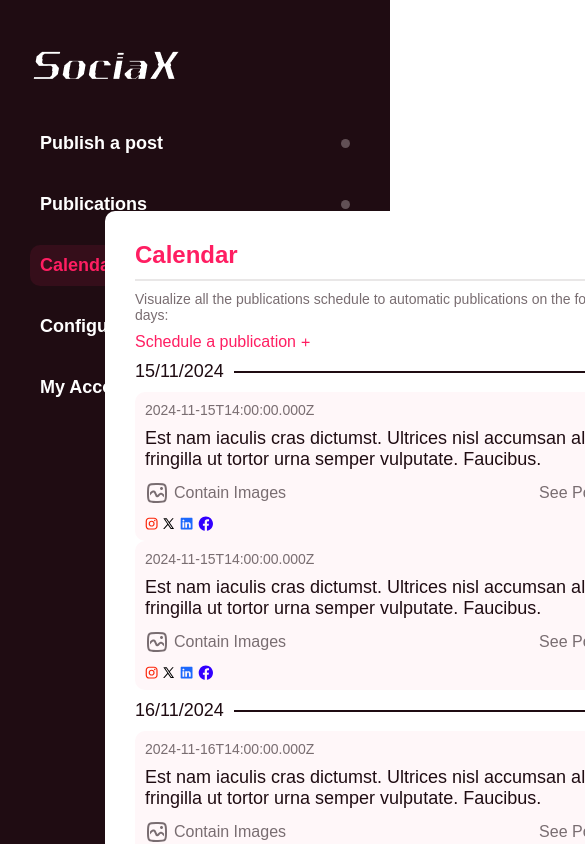
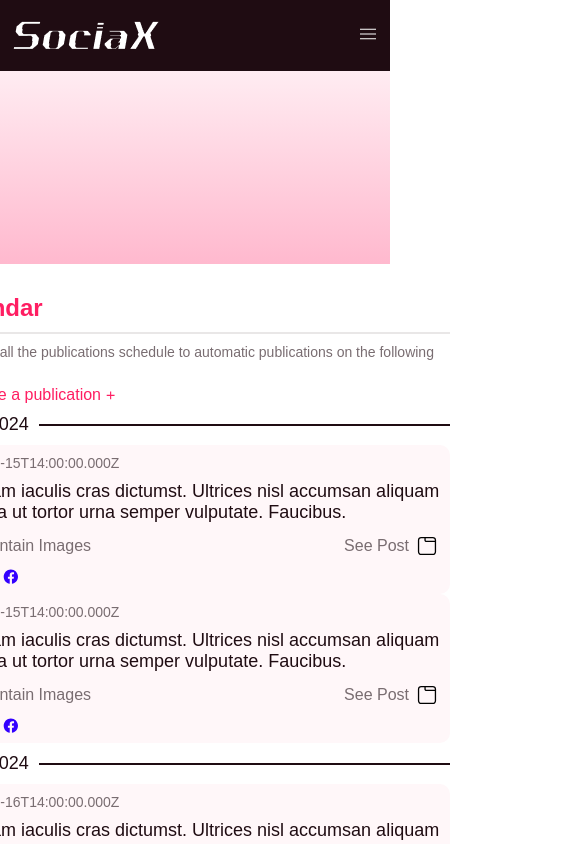
Before and after one commit to RiltonSM/sociax, a Next.js app: page /calendar in a window 390 px wide. Shown: the top 844 px of the page, 585 px wide, since content can reach past the window. Built offline with nearby package versions, Linux system fonts and the light colour scheme; a web font is replaced by a local one.

Commit message:
feat: add initial responsiveness to navbar

```diff
--- a/app/account/page.module.scss
+++ b/app/account/page.module.scss
@@ -6,6 +6,11 @@
     display: flex;
     align-items: center;
     justify-content: space-between;
+
+    @media (max-width: 768px) {
+        flex-direction: column;
+        background-image: linear-gradient($color-white, $color-primary);
+    }
 
     .title {
         font-size: 2.4rem;
--- a/app/calendar/page.module.scss
+++ b/app/calendar/page.module.scss
@@ -6,6 +6,11 @@
     display: flex;
     align-items: center;
     justify-content: space-between;
+
+    @media (max-width: 768px) {
+        flex-direction: column;
+        background-image: linear-gradient($color-white, $color-primary);
+    }
 
     .title {
         font-size: 2.4rem;
--- a/app/config/page.module.scss
+++ b/app/config/page.module.scss
@@ -6,6 +6,11 @@
     display: flex;
     align-items: center;
     justify-content: space-between;
+
+    @media (max-width: 768px) {
+        flex-direction: column;
+        background-image: linear-gradient($color-white, $color-primary);
+    }
 
     .title {
         font-size: 2.4rem;
--- a/app/publications/page.module.scss
+++ b/app/publications/page.module.scss
@@ -6,6 +6,11 @@
     display: flex;
     align-items: center;
     justify-content: space-between;
+
+    @media (max-width: 768px) {
+        flex-direction: column;
+        background-image: linear-gradient($color-white, $color-primary);
+    }
 
     .title {
         font-size: 2.4rem;
--- a/app/publish/page.module.scss
+++ b/app/publish/page.module.scss
@@ -6,6 +6,11 @@
     display: flex;
     align-items: center;
     justify-content: space-between;
+
+    @media (max-width: 768px) {
+        flex-direction: column;
+        background-image: linear-gradient($color-white, $color-primary);
+    }
 
     .title {
         font-size: 2.4rem;
--- /dev/null
+++ b/assets/icons/menu.tsx
@@ -0,0 +1,7 @@
+export default function MenuIcon() {
+    return (
+        <svg xmlns="http://www.w3.org/2000/svg" width="24" height="24" viewBox="0 0 24 24">
+            <path fill="#FFFFFF" d="M4 17.27v-1h16v1zm0-4.77v-1h16v1zm0-4.77v-1h16v1z"/>
+        </svg>
+    )
+}
--- a/components/NavBar/NavBar.module.scss
+++ b/components/NavBar/NavBar.module.scss
@@ -5,6 +5,10 @@
     background-color: $color-black;
     height: 100%;
     padding: 4rem 3rem;
+
+    @media (max-width: 768px) {
+        display: none;
+    }
 
     .logo {
         margin-bottom: 3rem;
@@ -16,3 +20,47 @@
         gap: 2rem;
     }
 }
+
+.navigation_mobile {
+    display: none;
+    padding: 1rem;
+
+    width: 100%;
+
+    &__header {
+        display: flex;
+        align-items: center;
+        justify-content: space-between;
+
+        width: 100%;
+
+        button {
+            background-color: transparent;
+            border: none;
+            cursor: pointer;
+        }
+    }
+
+    @media (max-width: 768px) {
+        width: 100%;
+
+        display: flex;
+        background-color: $color-black;
+
+        &--opened {
+            display: block;
+            height: 100vh;
+            overflow-y: hidden;
+
+            z-index: 1;
+        }
+    }
+
+
+    .navList {
+        display: flex;
+        flex-direction: column;
+        gap: 2rem;
+    }
+
+}
--- a/components/NavBar/NavBar.tsx
+++ b/components/NavBar/NavBar.tsx
@@ -1,3 +1,6 @@
+"use client"
+
+import { useState } from "react";
 import Image from "next/image";
 
 import NavBarItem from "./NavBarItem/NavBarItem";
@@ -5,9 +8,24 @@
 import logoWhite from '@/assets/images/logo-white.png';
 
 import styles from './NavBar.module.scss';
+import clsx from "clsx";
+import MenuIcon from "@/assets/icons/menu";
 
 export default function NavBar() {
+    const [isOpen, setIsOpen] = useState(false);
+
+    const classnameMobileContainer = clsx(
+        styles['navigation_mobile'],
+        isOpen && styles['navigation_mobile--opened']
+    )
+
+    const classnameMobile = clsx(
+        styles['navList'],
+        isOpen && styles['navList--opened']
+    )
+
     return (
+        <>
             <nav className={styles.navigation}>
                 <Image src={logoWhite} alt="SociaX" className={styles.logo}/>
                 <ul className={styles.navList}>
@@ -18,5 +36,24 @@
                     <NavBarItem href="/account" label="My Account" />
                 </ul>
             </nav>
+            <nav className={classnameMobileContainer}>
+                <div className={styles.navigation_mobile__header}>
+                    <Image src={logoWhite} alt="SociaX" className={styles.logo}/>
+
+                    <button type="button" onClick={() => setIsOpen(!isOpen)}>
+                        <MenuIcon />
+                    </button>
+                </div>
+
+                {isOpen && <ul className={classnameMobile}>
+                    <NavBarItem href="/publish" label="Publish a post" />
+                    <NavBarItem href="/publications" label="Publications" />
+                    <NavBarItem href="/calendar" label="Calendar" />
+                    <NavBarItem href="/config" label="Configuration" />
+                    <NavBarItem href="/account" label="My Account" />
+                </ul>}
+            </nav>
+
+        </>
     )
 }
```
Lines whose indentation alone changed are shown as unchanged.
